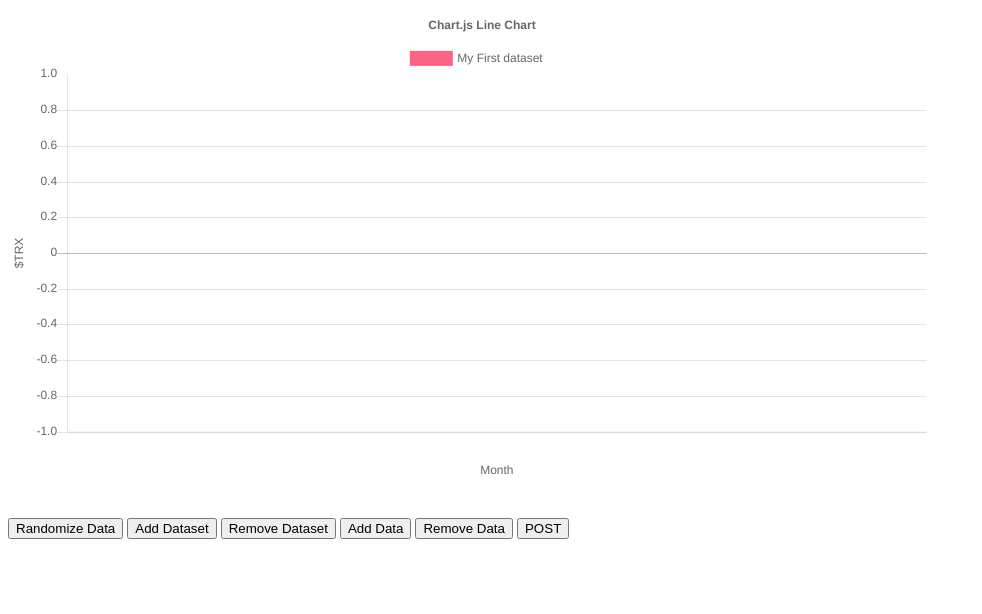
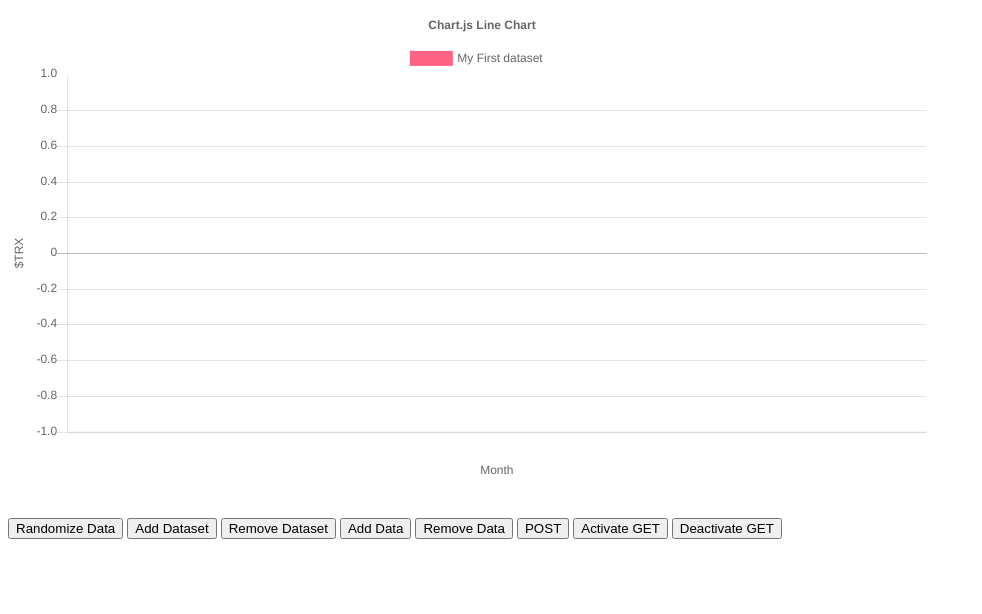
Before and after one commit to Jarmahent/CoinTrackerDjango, a Django app: page /polls/ in a window 1280 px wide. Shown: the top 614 px of the page, without its empty margins (0-982 px from the left). Run offline with Django 3.2, Linux system fonts and the light colour scheme.

Commit message:
Added stop and start to timer

```diff
--- a/polls/templates/polls/index.html
+++ b/polls/templates/polls/index.html
@@ -30,6 +30,8 @@
     <button id="addData">Add Data</button>
     <button id="removeData">Remove Data</button>
     <button id="postdata">POST</button>
+    <button id="activate">Activate GET</button>
+    <button id="deactivate">Deactivate GET</button>
     <p id="test1"></p>
 
     <script>
@@ -179,35 +181,34 @@
 
             window.myLine.update();
         });
-         // $(document).ready(function(){
-         //   var d = new Date();
-         //   var hour = d.getHours();
-         //   for()
-         //
-         // });
-
-    //
-    // $(document).ready(function() {
-    //     setTimeout(async function number(){
-    //       var data = await randNumber();
-    //
-    //         if (config.data.datasets.length > 0) {
-    //             var month = MONTHS[config.data.labels.length % MONTHS.length];
-    //             config.data.labels.push(month);
-    //
-    //             config.data.datasets.forEach(function(dataset) {
-    //                 dataset.data.push(data);
-    //             });
-    //
-    //             window.myLine.update();
-    //             number();
-    //         }
-    //     }, 1000);
-    // });
 
 
 
+        document.getElementById('activate').addEventListener('click', function (){
 
+            var activate = setTimeout(async function number(){
+              var data = await randNumber();
+
+                if (config.data.datasets.length > 0) {
+                    var month = MONTHS[config.data.labels.length % MONTHS.length];
+                    config.data.labels.push(month);
+
+                    config.data.datasets.forEach(function(dataset) {
+                        dataset.data.push(data);
+                    });
+
+                    window.myLine.update();
+
+                }
+
+                var repeat = setTimeout(number, 1000);
+                document.getElementById('deactivate').addEventListener('click', function(){
+                    clearTimeout(repeat);
+                });
+            });
+
+
+      });
 
 
     </script>
```
